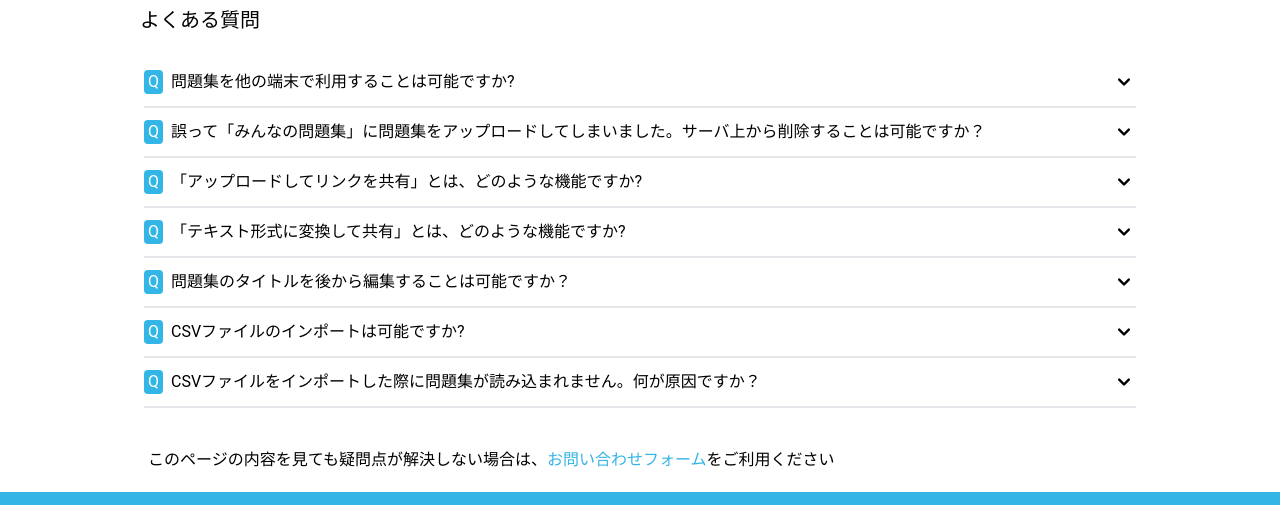
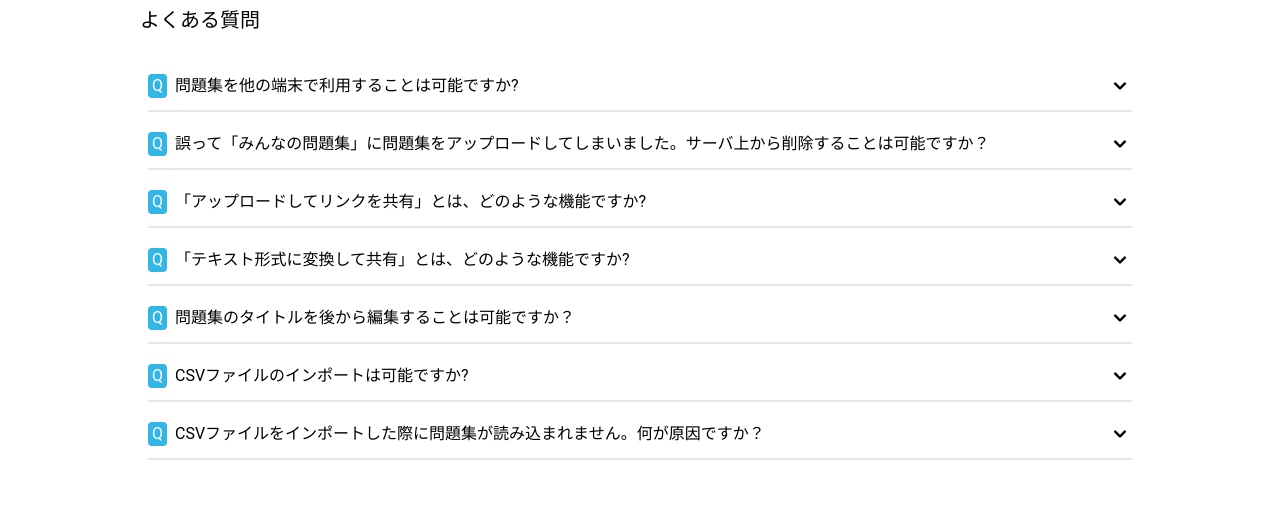
Before and after one commit to banira0428/testmaker-web-v2, a Next.js app: page /guide in a window 1280 px wide. Shown: the part 166-671 px from the top of the page. Built offline with nearby package versions, Linux system fonts and the light colour scheme; no server answers.

Commit message:
Upd: デザインの微調整

```diff
--- a/components/Accordion.tsx
+++ b/components/Accordion.tsx
@@ -14,7 +14,7 @@ export default class Accordion extends Component<any, AccordionState> {
 
   render() {
     return (
-      <div className="m-3">
+      <div className="m-3 p-1">
         <a className="cursor-pointer" onClick={() => {
           this.setState({
             isOpen: !this.state.isOpen
```
